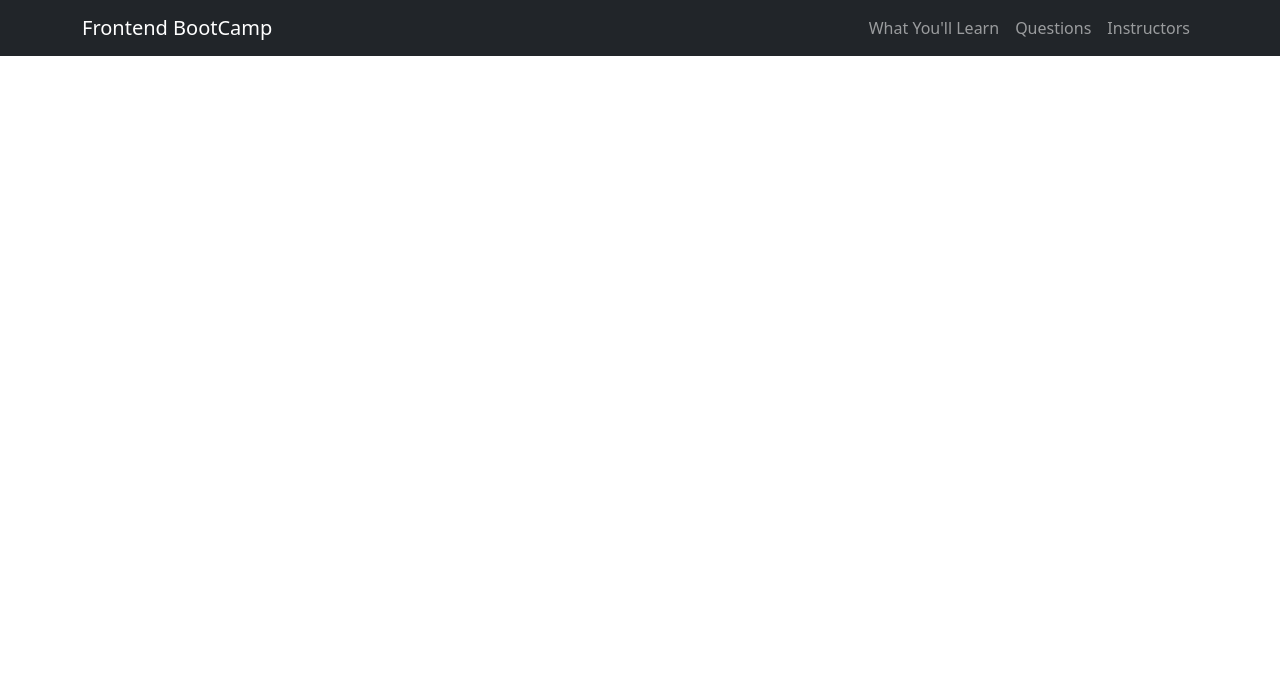
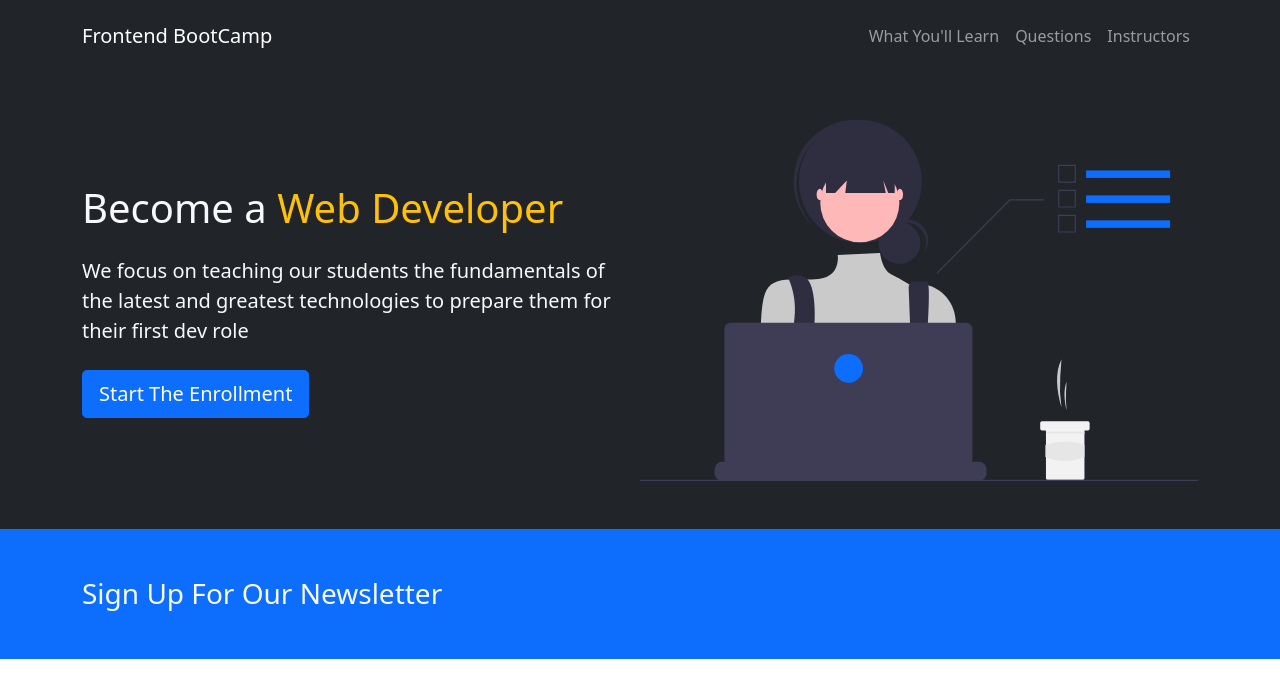
Before and after one commit to hamzaamughal/bootcamp-website, a plain HTML site: page index.html in a window 1280 px wide. Drawn offline with nearby package versions, Linux system fonts and the light colour scheme.

Commit message:
showCase Section completed

```diff
--- a/index.html
+++ b/index.html
@@ -14,7 +14,8 @@
     <title>Frontend Bootcamp</title>
   </head>
   <body>
-    <nav class="navbar navbar-expand-lg bg-dark navbar-dark">
+    <!-- Navbar -->
+    <nav class="navbar navbar-expand-lg bg-dark navbar-dark py-3">
       <div class="container">
         <a href="#" class="navbar-brand">Frontend BootCamp</a>
         <button
@@ -40,6 +41,34 @@
         </div>
       </div>
     </nav>
+    <!-- Show Case -->
+    <section class="bg-dark text-light p-5 text-center text-sm-start">
+      <div class="container">
+        <div class="d-sm-flex align-items-center justify-content-between">
+          <div>
+            <h1>Become a <span class="text-warning">Web Developer</span></h1>
+            <p class="lead my-4">
+              We focus on teaching our students the fundamentals of the latest
+              and greatest technologies to prepare them for their first dev role
+            </p>
+            <button class="btn btn-primary btn-lg">Start The Enrollment</button>
+          </div>
+          <img
+            class="img-fluid w-50 d-none d-sm-block"
+            src="img/showcase.svg"
+            alt="showcase image"
+          />
+        </div>
+      </div>
+    </section>
+    <!-- Newsletter -->
+    <section class="bg-primary text-light p-5">
+      <div class="container">
+        <div class="d-md-flex justify-content-between align-items-center">
+          <h3 class="mb-3 mb-md-0">Sign Up For Our Newsletter</h3>
+        </div>
+      </div>
+    </section>
 
     <script
       src="https://cdn.jsdelivr.net/npm/bootstrap@5.0.1/dist/js/bootstrap.bundle.min.js"
```
